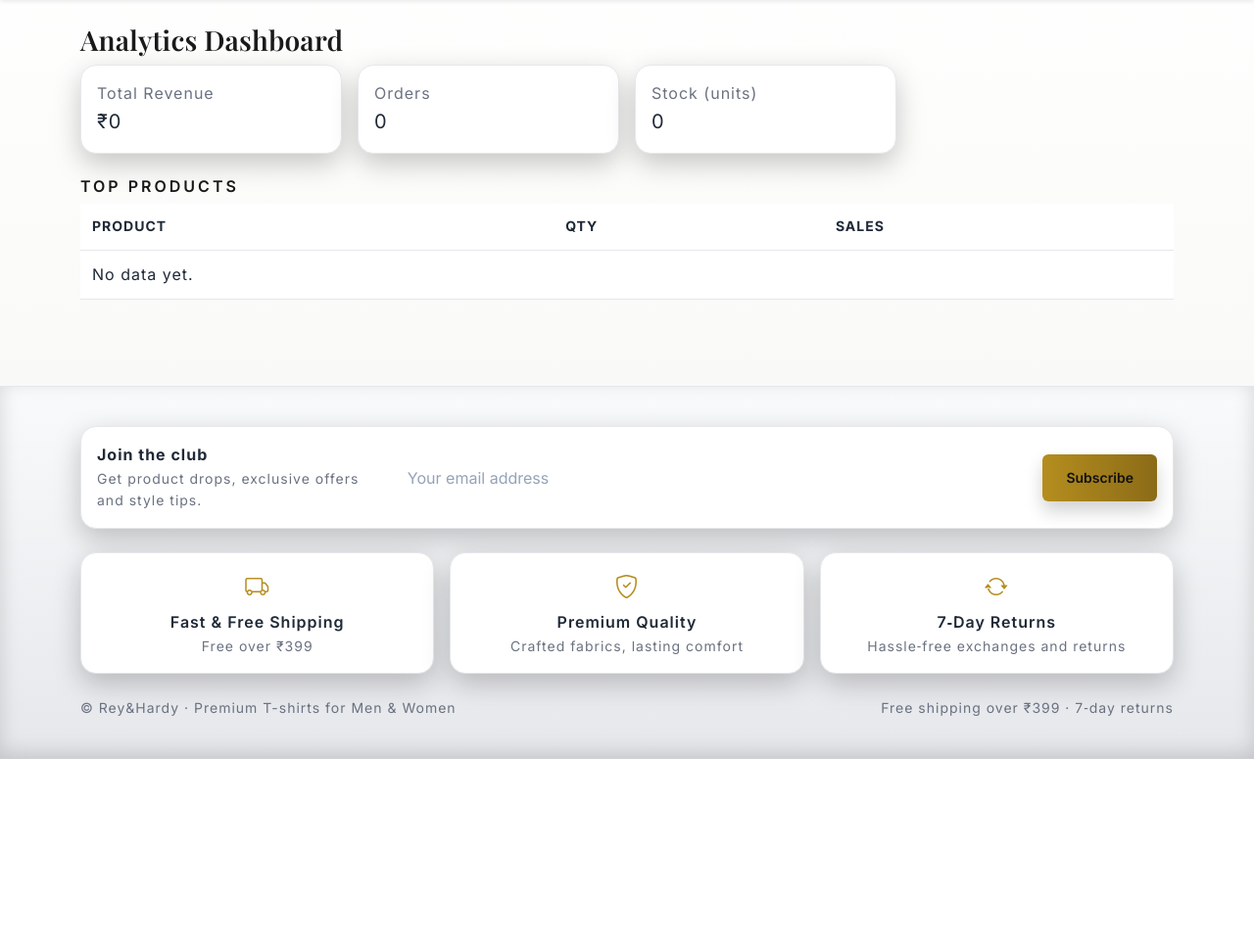
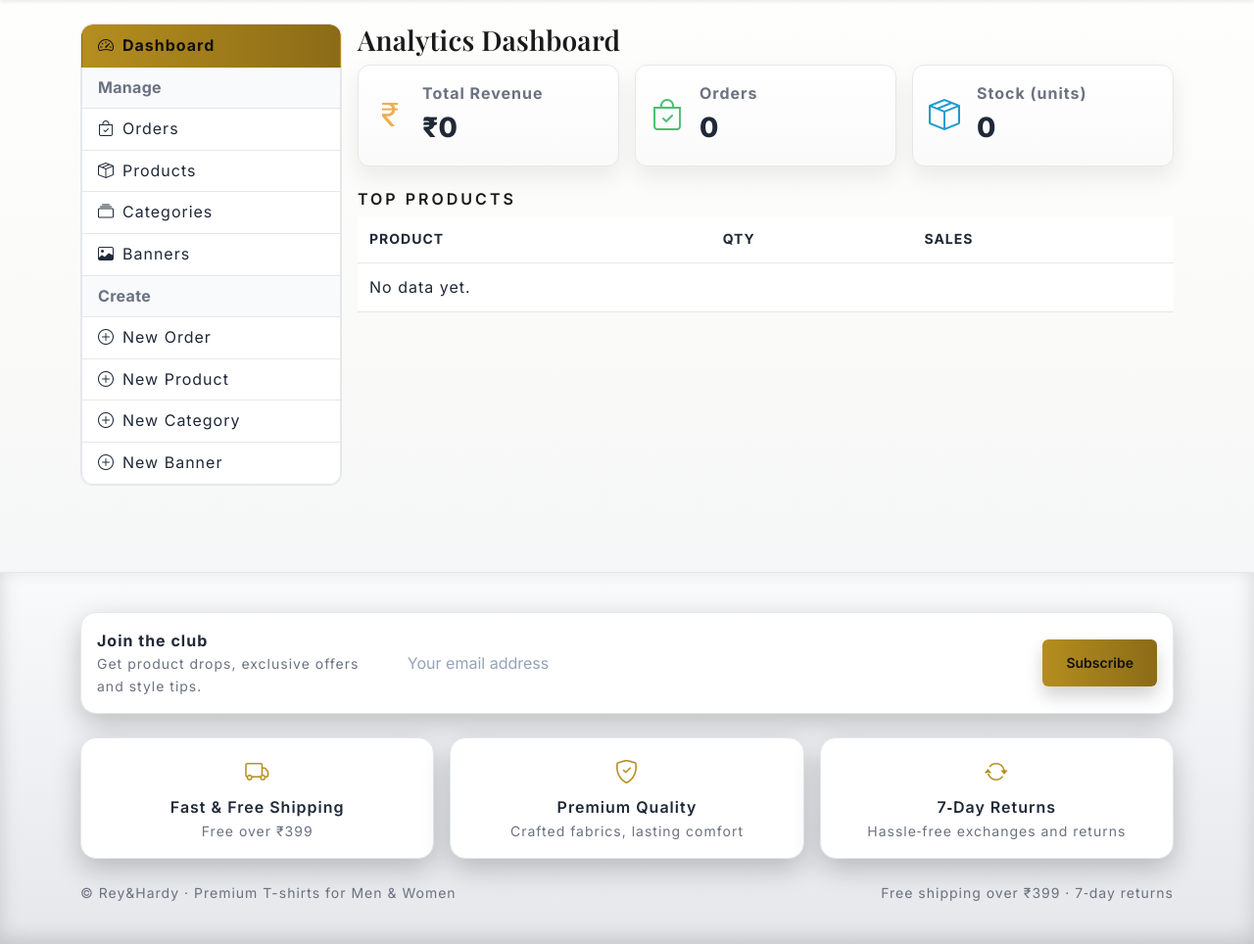
Before and after one commit to sirajkhan776/reyandhardy, a Django app: page /dashboard/ in a window 1280 px wide. Shown: the part 73-1037 px from the top of the page at 98% size. Before the commit the page ends 848 px from the top, so only its background shows below. Run offline with Django 4.2, Linux system fonts and the light colour scheme; the visitor is signed in with stand-in values (Sample User, id 1); data that the repository does not hold is empty; some libraries are stand-ins or nearby versions.

Commit message:
ui(dashboard): enhance admin UI with sticky sidebar, icons, KPI cards, and list pages for Orders/Products/Categories/Banners

```diff
--- a/dashboard/urls.py
+++ b/dashboard/urls.py
@@ -4,6 +4,10 @@ from . import views
 
 urlpatterns = [
     path("dashboard/", views.index, name="dashboard"),
+    path("dashboard/orders/", views.orders_list, name="dashboard_orders"),
+    path("dashboard/products/", views.products_list, name="dashboard_products"),
+    path("dashboard/categories/", views.categories_list, name="dashboard_categories"),
+    path("dashboard/banners/", views.banners_list, name="dashboard_banners"),
     path("dashboard/categories/new/", views.create_category, name="dashboard_category_new"),
     path("dashboard/products/new/", views.create_product, name="dashboard_product_new"),
     path("dashboard/banners/new/", views.create_banner, name="dashboard_banner_new"),
--- a/dashboard/views.py
+++ b/dashboard/views.py
@@ -8,7 +8,8 @@ from decimal import Decimal
 import random
 
 from orders.models import Order, OrderItem
-from catalog.models import Variant
+from catalog.models import Variant, Product, Category
+from core.models import Banner
 from .forms import CategoryForm, ProductForm, BannerForm, OrderForm, OrderItemForm
 
 
@@ -33,6 +34,30 @@ def index(request):
         "stock_total": stock_summary["total_qty"] or 0,
         "orders_count": Order.objects.count(),
     })
+
+
+@staff_member_required(login_url="/accounts/login/")
+def orders_list(request):
+    orders = Order.objects.order_by("-created_at")[:50]
+    return render(request, "dashboard/orders_list.html", {"orders": orders})
+
+
+@staff_member_required(login_url="/accounts/login/")
+def products_list(request):
+    products = Product.objects.select_related("category").order_by("-created_at")[:50]
+    return render(request, "dashboard/products_list.html", {"products": products})
+
+
+@staff_member_required(login_url="/accounts/login/")
+def categories_list(request):
+    categories = Category.objects.order_by("name")
+    return render(request, "dashboard/categories_list.html", {"categories": categories})
+
+
+@staff_member_required(login_url="/accounts/login/")
+def banners_list(request):
+    banners = Banner.objects.order_by("sort_order", "-created_at")
+    return render(request, "dashboard/banners_list.html", {"banners": banners})
 
 
 @staff_member_required(login_url="/accounts/login/")
--- a/static/css/theme.css
+++ b/static/css/theme.css
@@ -459,3 +459,16 @@ html[data-theme='light'] .input-group .btn-outline-light:hover { background: #f3
 html[data-theme='light'] .amz-tool { color: #475569; }
 html[data-theme='light'] .amz-tool:hover { background: rgba(17,17,17,.06); }
 html[data-theme='light'] .home-carousel .carousel-caption { color: #111; background: linear-gradient(90deg, rgba(255,255,255,.85), rgba(255,255,255,.4)); }
+/* Dashboard styles */
+.dash-sidebar { position: sticky; top: 76px; border: 1px solid var(--rh-border); border-radius: 12px; overflow: hidden; }
+.dash-sidebar .list-group-item { background: var(--rh-bg-elev); color: var(--rh-accent); border-color: var(--rh-border); }
+.dash-sidebar .list-group-item.disabled { background: var(--rh-bg); color: var(--rh-muted); font-weight: 700; letter-spacing: .3px; }
+.dash-sidebar .list-group-item.active { background: linear-gradient(90deg, var(--rh-gold), var(--rh-gold-dark)); color: #111; border-color: transparent; font-weight: 700; }
+
+.dash-table thead th { font-weight: 700; }
+.dash-table tbody td { vertical-align: middle; }
+
+.dash-kpi { border: 1px solid var(--rh-border); border-radius: 12px; background: linear-gradient(180deg, rgba(255,255,255,.02), rgba(0,0,0,.02)), var(--rh-bg-elev); box-shadow: 0 10px 28px rgba(0,0,0,.18); }
+.dash-kpi .kpi { font-size: 1.75rem; font-weight: 800; letter-spacing: .2px; }
+.dash-kpi .label { color: var(--rh-muted); font-weight: 700; }
+html[data-theme='light'] .dash-kpi { box-shadow: 0 10px 24px rgba(0,0,0,.08); }
--- a/templates/dashboard/_nav.html
+++ b/templates/dashboard/_nav.html
@@ -1,8 +1,15 @@
-<aside class="list-group mb-3">
-  <a class="list-group-item list-group-item-action" href="/dashboard/">Dashboard</a>
+{% with path=request.path %}
+<aside class="dash-sidebar list-group mb-3">
+  <a class="list-group-item list-group-item-action{% if path == '/dashboard/' %} active{% endif %}" href="/dashboard/"><i class="bi bi-speedometer2 me-2"></i>Dashboard</a>
+  <div class="list-group-item disabled">Manage</div>
+  <a class="list-group-item list-group-item-action{% if path|slice:':18' == '/dashboard/orders/' %} active{% endif %}" href="/dashboard/orders/"><i class="bi bi-bag-check me-2"></i>Orders</a>
+  <a class="list-group-item list-group-item-action{% if path|slice:':20' == '/dashboard/products/' %} active{% endif %}" href="/dashboard/products/"><i class="bi bi-box-seam me-2"></i>Products</a>
+  <a class="list-group-item list-group-item-action{% if path|slice:':22' == '/dashboard/categories/' %} active{% endif %}" href="/dashboard/categories/"><i class="bi bi-collection me-2"></i>Categories</a>
+  <a class="list-group-item list-group-item-action{% if path|slice:':20' == '/dashboard/banners/' %} active{% endif %}" href="/dashboard/banners/"><i class="bi bi-image me-2"></i>Banners</a>
   <div class="list-group-item disabled">Create</div>
-  <a class="list-group-item list-group-item-action" href="/dashboard/orders/new/">New Order</a>
-  <a class="list-group-item list-group-item-action" href="/dashboard/products/new/">New Product</a>
-  <a class="list-group-item list-group-item-action" href="/dashboard/categories/new/">New Category</a>
-  <a class="list-group-item list-group-item-action" href="/dashboard/banners/new/">New Banner</a>
+  <a class="list-group-item list-group-item-action" href="/dashboard/orders/new/"><i class="bi bi-plus-circle me-2"></i>New Order</a>
+  <a class="list-group-item list-group-item-action" href="/dashboard/products/new/"><i class="bi bi-plus-circle me-2"></i>New Product</a>
+  <a class="list-group-item list-group-item-action" href="/dashboard/categories/new/"><i class="bi bi-plus-circle me-2"></i>New Category</a>
+  <a class="list-group-item list-group-item-action" href="/dashboard/banners/new/"><i class="bi bi-plus-circle me-2"></i>New Banner</a>
 </aside>
+{% endwith %}
--- a/templates/dashboard/index.html
+++ b/templates/dashboard/index.html
@@ -1,19 +1,33 @@
 {% extends "base.html" %}
 {% block content %}
+  <div class="row g-3">
+    <div class="col-md-3">
+      {% include "dashboard/_nav.html" %}
+    </div>
+    <div class="col-md-9">
       <h2>Analytics Dashboard</h2>
       <div class="row g-3">
-    <div class="col-md-3">
-      <div class="card"><div class="card-body"><div class="text-muted">Total Revenue</div><div class="fs-4">{{ CURRENCY_SYMBOL }}{{ revenue }}</div></div></div>
+        <div class="col-md-4">
+          <div class="dash-kpi card"><div class="card-body d-flex align-items-center gap-3">
+            <i class="bi bi-currency-rupee fs-1 text-warning"></i>
+            <div><div class="label">Total Revenue</div><div class="kpi">{{ CURRENCY_SYMBOL }}{{ revenue }}</div></div>
+          </div></div>
         </div>
-    <div class="col-md-3">
-      <div class="card"><div class="card-body"><div class="text-muted">Orders</div><div class="fs-4">{{ orders_count }}</div></div></div>
+        <div class="col-md-4">
+          <div class="dash-kpi card"><div class="card-body d-flex align-items-center gap-3">
+            <i class="bi bi-bag-check fs-1 text-success"></i>
+            <div><div class="label">Orders</div><div class="kpi">{{ orders_count }}</div></div>
+          </div></div>
         </div>
-    <div class="col-md-3">
-      <div class="card"><div class="card-body"><div class="text-muted">Stock (units)</div><div class="fs-4">{{ stock_total }}</div></div></div>
+        <div class="col-md-4">
+          <div class="dash-kpi card"><div class="card-body d-flex align-items-center gap-3">
+            <i class="bi bi-box-seam fs-1 text-info"></i>
+            <div><div class="label">Stock (units)</div><div class="kpi">{{ stock_total }}</div></div>
+          </div></div>
         </div>
       </div>
       <h5 class="mt-4">Top Products</h5>
-  <table class="table table-sm">
+      <table class="table table-sm dash-table">
         <thead><tr><th>Product</th><th>Qty</th><th>Sales</th></tr></thead>
         <tbody>
           {% for p in top_products %}
@@ -23,4 +37,6 @@
           {% endfor %}
         </tbody>
       </table>
+    </div>
+  </div>
 {% endblock %}
```
Also changed, not shown: templates/dashboard/banners_list.html (added, +31 -0 lines), templates/dashboard/categories_list.html (added, +30 -0 lines), templates/dashboard/orders_list.html (added, +32 -0 lines), templates/dashboard/products_list.html (added, +32 -0 lines). Lines whose indentation alone changed are shown as unchanged.
